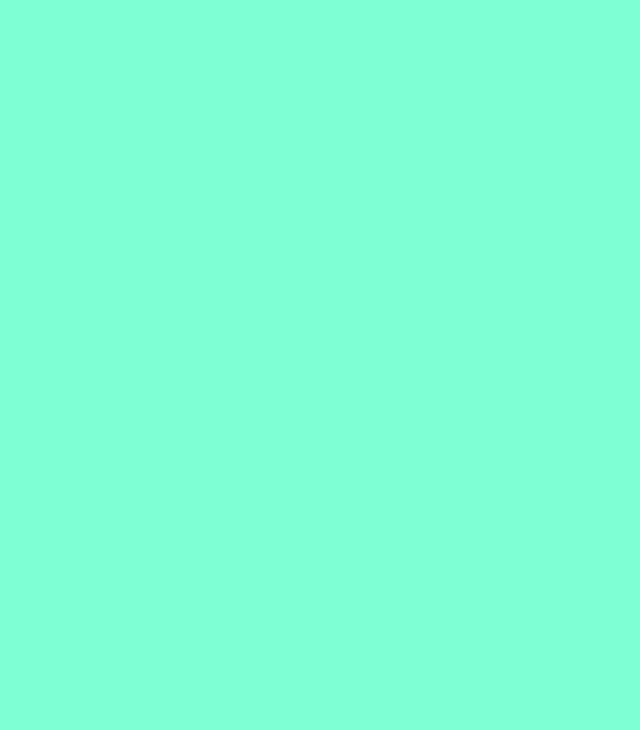
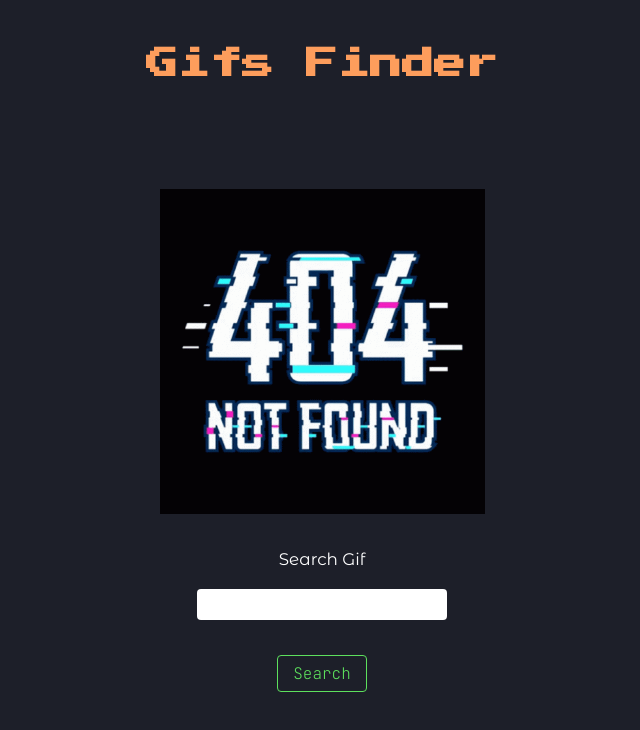
Before and after one commit to TerenceChew/gifs-finder, a website built with webpack: page src/template.html in a window 1280 px wide. Shown: the whole page, without its empty margins (318-958 px from the left). Built offline with nearby package versions, Linux system fonts and the light colour scheme; no server answers; a web font is replaced by a local one.

Commit message:
Update app

```diff
--- a/package.json
+++ b/package.json
@@ -19,6 +19,10 @@
   "homepage": "https://github.com/TerenceChew/random-gifs#readme",
   "devDependencies": {
     "css-loader": "^6.7.2",
+    "eslint": "^8.28.0",
+    "eslint-config-airbnb-base": "^15.0.0",
+    "eslint-config-prettier": "^8.5.0",
+    "eslint-plugin-import": "^2.26.0",
     "html-webpack-plugin": "^5.5.0",
     "style-loader": "^3.3.1",
     "webpack": "^5.75.0",
--- a/src/index.js
+++ b/src/index.js
@@ -1 +1,46 @@
 import "./style.css";
+import errorGif from "./404.gif";
+
+const gifHolder = document.querySelector(".gif-holder");
+const form = document.querySelector(".form");
+const searchInput = document.querySelector("#search-input");
+const btn = document.querySelector(".btn");
+const defaultUrl =
+  "https://api.giphy.com/v1/gifs/translate?api_key=qwTWh27Cqz2uyFZRj0VNrw4oQYt5Ge3C&s=cats";
+
+const createUrl = (searchTerm) => {
+  const gifUrl = "api.giphy.com/v1/gifs/translate";
+  const apiKey = "qwTWh27Cqz2uyFZRj0VNrw4oQYt5Ge3C"; // Unsafe
+
+  return `https://${gifUrl}?api_key=${apiKey}&s=${searchTerm}`;
+};
+
+const getNewGif = (url) => {
+  fetch(url, { mode: "cors" })
+    .then((res) => res.json())
+    .then((data) => {
+      gifHolder.src = data.data.images.original.url;
+    })
+    .catch((err) => {
+      // eslint-disable-next-line no-console
+      console.log("Error:", err);
+      gifHolder.src = errorGif;
+    });
+};
+
+const handleBtnClick = () => {
+  const searchTerm = searchInput.value || "dogs";
+  const url = createUrl(searchTerm);
+
+  getNewGif(url);
+};
+
+form.addEventListener("submit", (e) => {
+  e.preventDefault();
+  handleBtnClick();
+});
+btn.addEventListener("pointerdown", handleBtnClick);
+// eslint-disable-next-line no-restricted-globals
+onload = () => {
+  getNewGif(defaultUrl);
+};
--- a/src/style.css
+++ b/src/style.css
@@ -1,3 +1,5 @@
+@import url('https://fonts.googleapis.com/css2?family=Alatsi&family=JetBrains+Mono:wght@200&family=Lato:wght@100;300;400&family=Lobster&family=Montserrat+Alternates:wght@300;400&family=Montserrat:wght@200;300;400&family=PT+Mono&family=Press+Start+2P&display=swap');
+
 *,
 *::before,
 *::after {
@@ -6,6 +8,78 @@
   box-sizing: border-box;
 }
 
+:root {
+  --accent-1: rgb(93, 224, 93);
+  --accent-2: rgb(253, 157, 92);
+  --accent-3: rgb(29, 31, 41);
+}
+
 body {
-  background-color: aquamarine;
+  min-height: 100vh;
+  background-color: var(--accent-3);
 }
+
+h1 {
+  height: 80px;
+  display: grid;
+  place-items: end center;
+  color: var(--accent-2);
+  font-family: 'Press Start 2P', cursive;
+}
+
+.container {
+  height: calc(100vh - 80px);
+  display: flex;
+  flex-direction: column;
+  justify-content: center;
+  align-items: center;
+  gap: 35px;
+}
+
+.gif-holder {
+  width: 325px;
+  height: 325px;
+}
+
+.form {
+  display: flex;
+  flex-direction: column;
+  align-items: center;
+  justify-content: center;
+  gap: 20px;
+}
+
+label[for="search-input"] {
+  font-family: 'Montserrat Alternates', sans-serif;
+  color: white;
+  font-size: 1.05rem;
+}
+
+input[name="search-input"] {
+  height: calc(1rem + 15px);
+  width: 250px;
+  text-indent: 10px;
+  font-family: 'JetBrains Mono', monospace;
+  outline: none;
+  border: none;
+  border-radius: 4px;
+}
+
+.btn {
+  padding: 7px 15px;
+  outline: none;
+  border: 1px solid var(--accent-1);
+  border-radius: 4px;
+  color: var(--accent-1);
+  background-color: var(--accent-3);
+  font-size: 1rem;
+  font-family: 'JetBrains Mono', monospace;
+  cursor: pointer;
+  transition: .75s;
+}
+
+.btn:hover {
+  transform: translateY(-5px);
+  background-color: var(--accent-1);
+  color: var(--accent-3);
+}
--- a/src/template.html
+++ b/src/template.html
@@ -4,9 +4,20 @@
   <meta charset="UTF-8">
   <meta http-equiv="X-UA-Compatible" content="IE=edge">
   <meta name="viewport" content="width=device-width, initial-scale=1.0">
-  <title>Random Gifs</title>
+  <title>Gifs Finder</title>
 </head>
 <body>
+  <h1>Gifs Finder</h1>
 
+  <div class="container">
+    <img src="" alt="gif" class="gif-holder">
+
+    <form class="form">
+      <label for="search-input" aria-label="search input">Search Gif</label>
+      <input type="text" id="search-input" name="search-input" autocomplete="off">
+    </form>
+
+    <button class="btn">Search</button>
+  </div>
 </body>
 </html>
```
Also changed, not shown: .eslintrc.json (added), dist/642044f1b68b5ed3cb2d.gif (added), dist/index.html, dist/main.js, src/404.gif (added), 1 other file.
